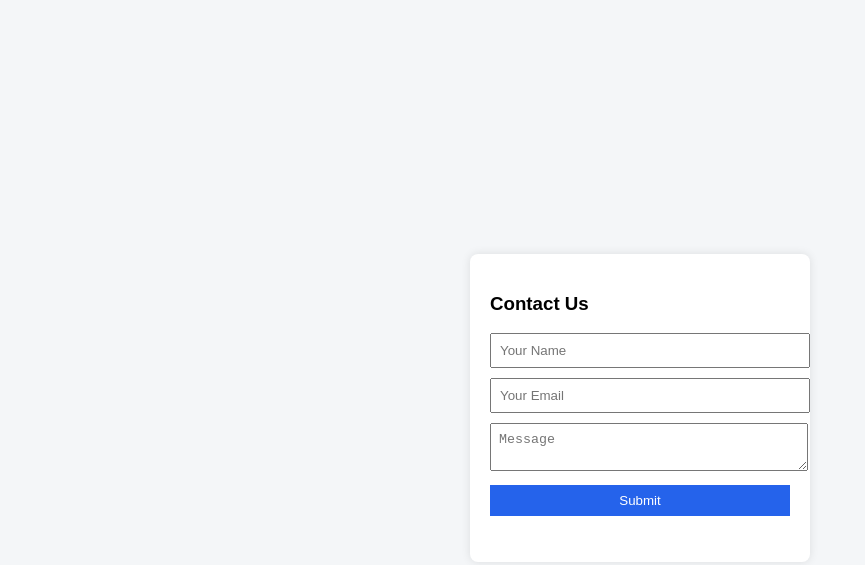
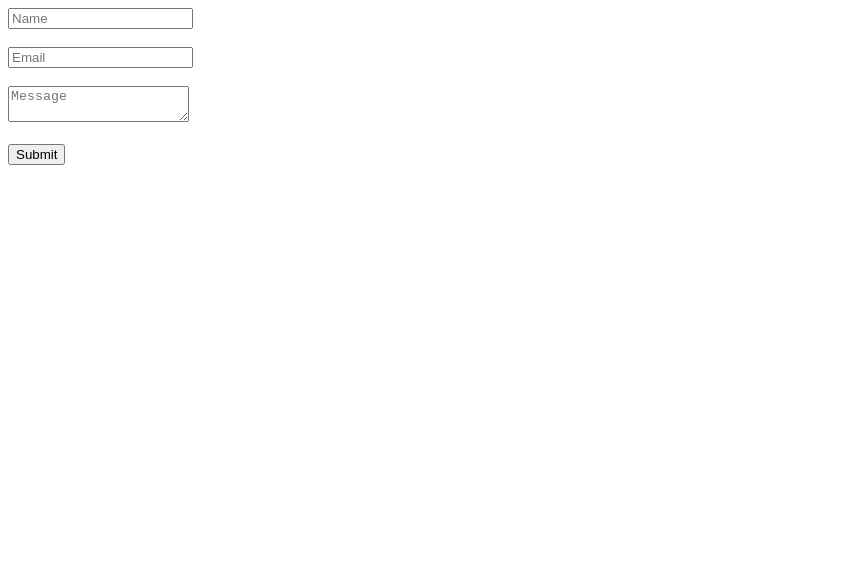
Before and after one commit to travezo/form, a plain HTML site: page index.html in a window 1280 px wide. Shown: the whole page, without its empty margins (0-865 px from the left). Drawn offline with Linux system fonts and the light colour scheme.

Commit message:
Add files via upload

```diff
--- a/index.html
+++ b/index.html
@@ -1,67 +1,19 @@
 <!DOCTYPE html>
-<html lang="en">
+<html>
 <head>
-  <meta charset="UTF-8">
   <title>Live Contact Form</title>
-  <style>
-    body {
-      font-family: Arial, sans-serif;
-      background: #f4f6f8;
-      display: flex;
-      justify-content: center;
-      align-items: center;
-      height: 100vh;
-    }
-    form {
-      background: white;
-      padding: 20px;
-      width: 300px;
-      border-radius: 8px;
-      box-shadow: 0 0 10px rgba(0,0,0,0.1);
-    }
-    input, textarea, button {
-      width: 100%;
-      margin-bottom: 10px;
-      padding: 8px;
-    }
-    button {
-      background: #2563eb;
-      color: white;
-      border: none;
-      cursor: pointer;
-    }
-  </style>
 </head>
 <body>
 
-  <form id="contactForm">
-    <h3>Contact Us</h3>
-    <input name="name" placeholder="Your Name" required>
-    <input name="email" type="email" placeholder="Your Email" required>
-    <textarea name="message" placeholder="Message"></textarea>
+  <form
+    action="https://script.google.com/macros/s/AKfycbyFZRVkutuP_vMUUAM7QE1XEX0AbvPACjyVcbPsO_qqX_X6Y7HDHDW8CEhuptgphr5ofA/exec"
+    method="POST"
+  >
+    <input name="name" placeholder="Name" required><br><br>
+    <input name="email" type="email" placeholder="Email" required><br><br>
+    <textarea name="message" placeholder="Message"></textarea><br><br>
     <button type="submit">Submit</button>
-    <p id="status"></p>
   </form>
-
-  <script>
-    const form = document.getElementById("contactForm");
-    const status = document.getElementById("status");
-
-    form.addEventListener("submit", async (e) => {
-      e.preventDefault();
-
-      const response = await fetch(
-        "https://script.google.com/macros/s/AKfycbyFZRVkutuP_vMUUAM7QE1XEX0AbvPACjyVcbPsO_qqX_X6Y7HDHDW8CEhuptgphr5ofA/exec",
-        {
-          method: "POST",
-          body: new FormData(form)
-        }
-      );
-
-      status.innerText = "✅ Submitted successfully!";
-      form.reset();
-    });
-  </script>
 
 </body>
 </html>
```
